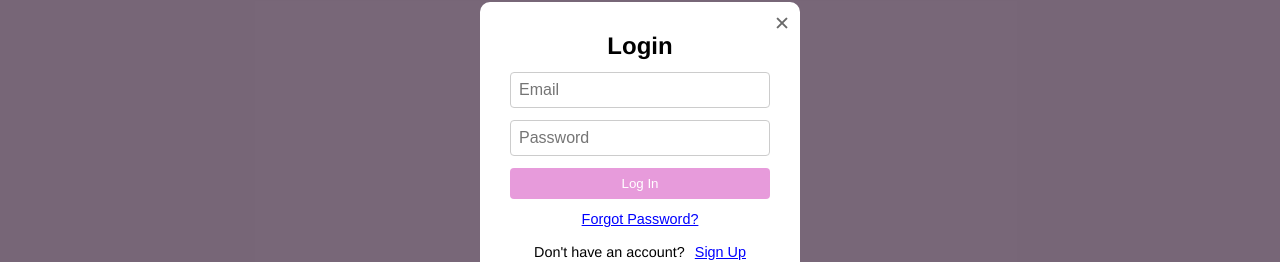
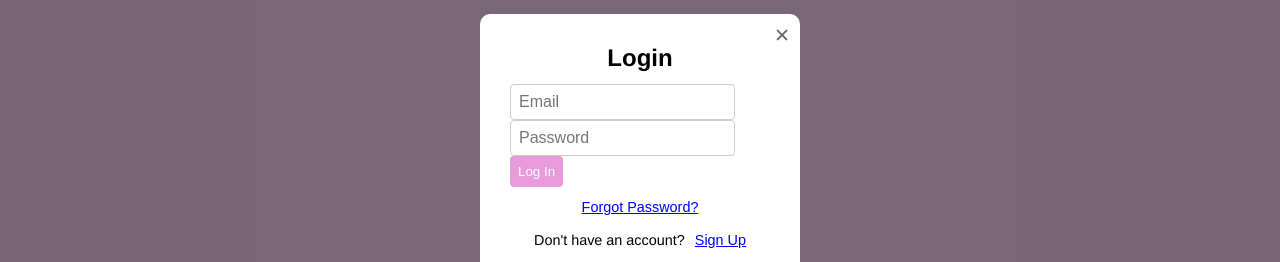
Before and after one commit to MarikaScrepnek/BeautyBuddy, a React (Vite) app in the folder BeautyBuddy-frontend/: page / in a window 1280 px wide. Both pictures are taken after a click on the button "Login / Sign Up". Shown: the part 254-516 px from the top of the page. Built offline with nearby package versions, Linux system fonts and the light colour scheme; no server answers.

Commit message:
make login functional

```diff
--- a/BeautyBuddy-frontend/src/components/LoginModal.jsx
+++ b/BeautyBuddy-frontend/src/components/LoginModal.jsx
@@ -1,5 +1,6 @@
 import { useEffect, useState } from "react";
 import "./LoginModal.css";
+import { loginUser } from "../api/authApi";
 
 export default function LoginModal({ onClose, onSwitchToSignup, onSwitchToResetPass }) {
   const [email, setEmail] = useState("");
@@ -43,10 +44,28 @@ export default function LoginModal({ onClose, onSwitchToSignup, onSwitchToResetP
         <div className="modal" onClick={(e) => e.stopPropagation()}>
         <h2>Login</h2>
 
-        <input type="email" placeholder="Email" />
-        <input type="password" placeholder="Password" />
+        {error && <p style={{ color: "red" }}>{error}</p>}
 
-        <button className="modal-login-button">Log In</button>
+        <form onSubmit={handleLogin} className="modal-form">
+          <input
+            type="email"
+            placeholder="Email"
+            value={email}
+            onChange={(e) => setEmail(e.target.value)}
+            required
+          />
+          <input
+            type="password"
+            placeholder="Password"
+            value={password}
+            onChange={(e) => setPassword(e.target.value)}
+            required
+          />
+
+          <button type="submit" className="modal-login-button" disabled={loading}>
+            {loading ? "Logging in..." : "Log In"}
+          </button>
+        </form>
 
         <button className='modal-forgot-password-link' onClick={onSwitchToResetPass}>Forgot Password?</button>
 
```
